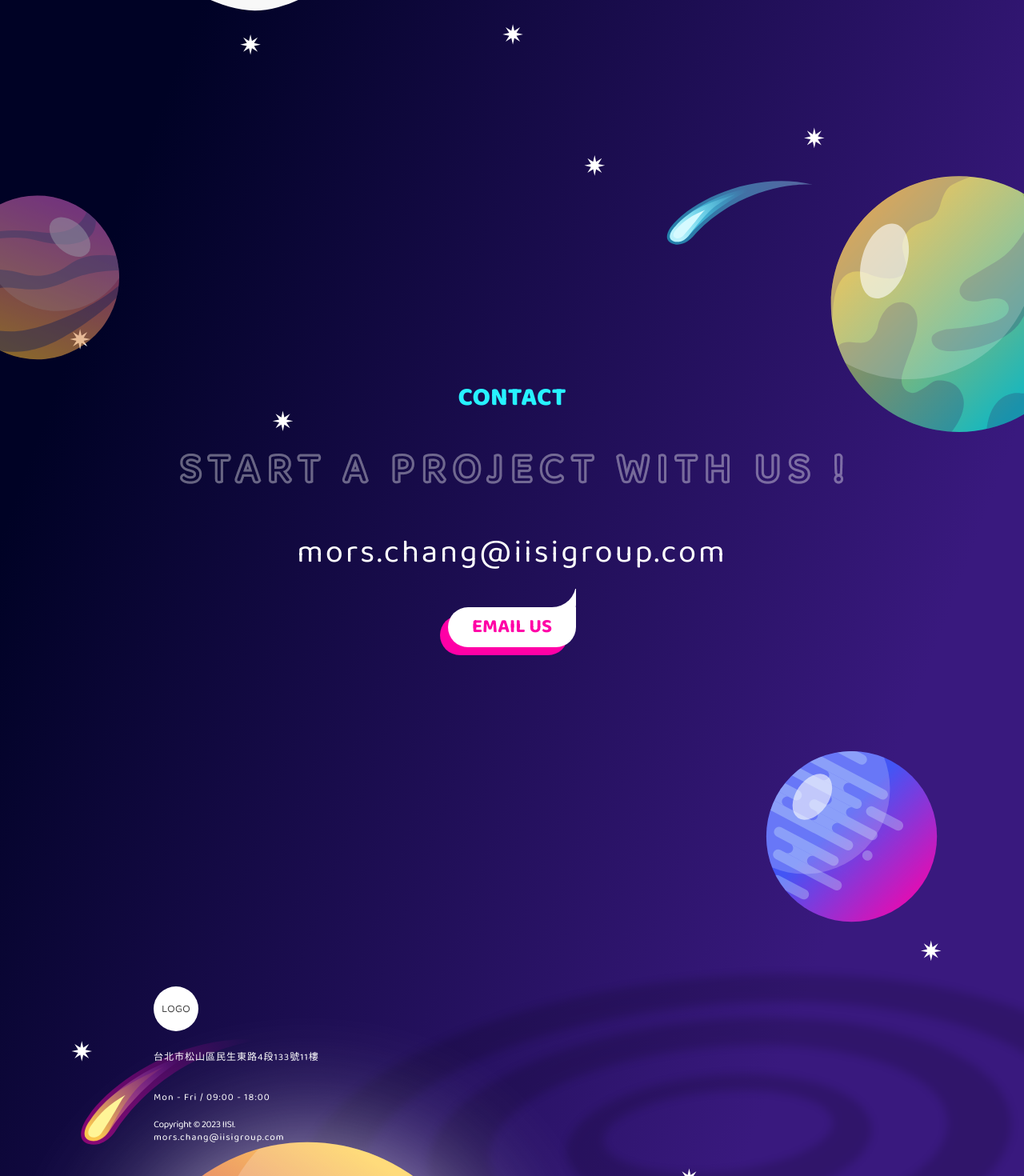
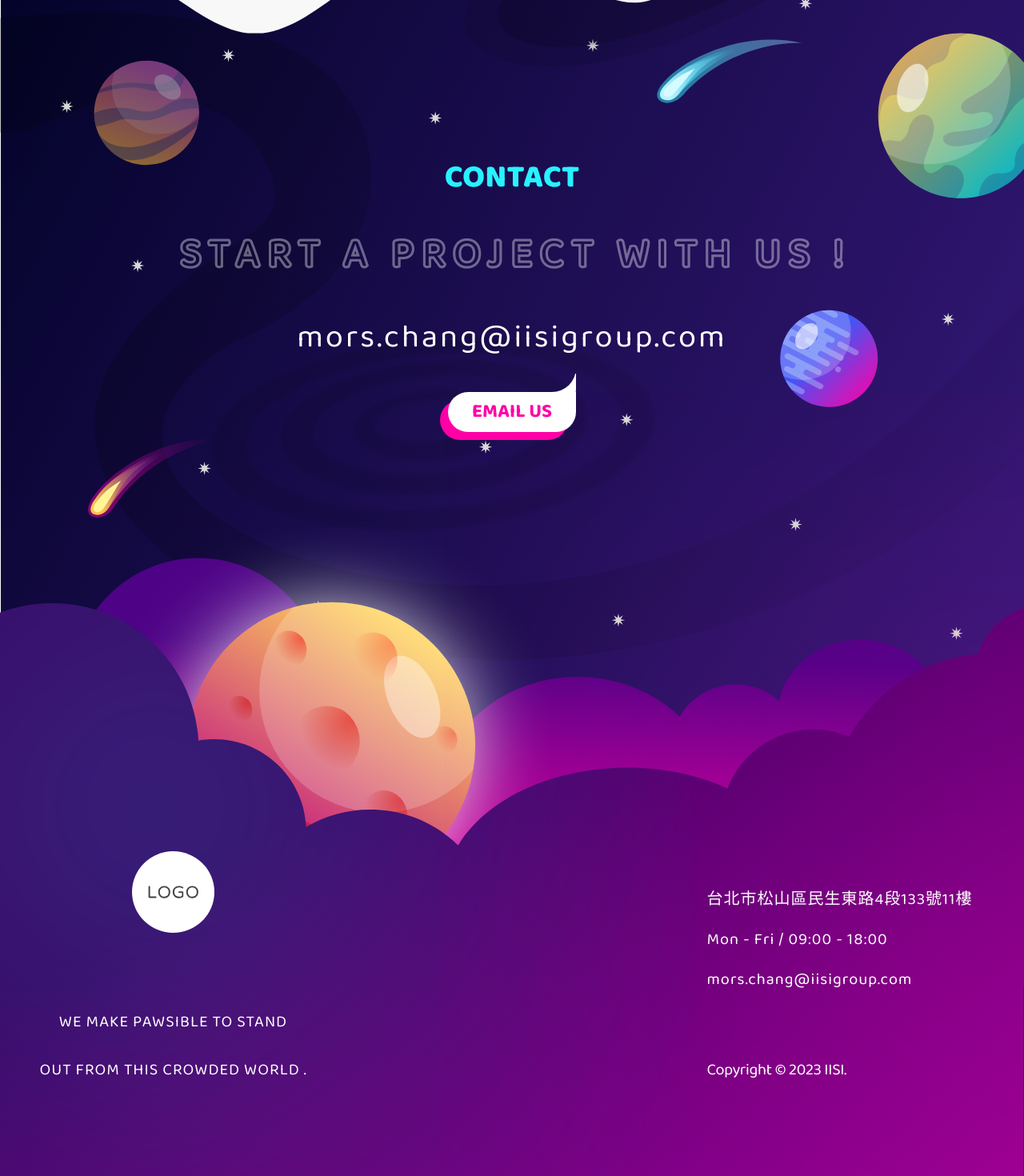
Before and after one commit to creativeplanets/homepage, a Next.js app: page / in a window 1280 px wide. Shown: the part 6063-7533 px from the top of the page at 80% size. Built offline with nearby package versions, Linux system fonts and the light colour scheme; a web font is replaced by a local one.

Commit message:
footer breakpoint

```diff
--- a/src/styles/pages/Homepage/Footer.module.scss
+++ b/src/styles/pages/Homepage/Footer.module.scss
@@ -5,7 +5,7 @@ $assetPath: '../../../assets/';
 }
 
 .footerHeight {
-  @apply h-[278vw] max-h-[1250px] sm:h-[208vw] sm:max-h-[1625px] md:h-[123vw] md:max-h-[1948px] lg:h-[135vw] lg:max-h-[2400px] xl:max-h-[124vw];
+  @apply h-[278vw] sm:h-[208vw] md:h-[123vw] lg:h-[135vw];
 }
 
 .image {
@@ -18,11 +18,11 @@ $assetPath: '../../../assets/';
 }
 
 .sky_sm {
-  @apply bg-[url('#{$assetPath}/header/sky_sm.svg')];
+  @apply sm:bg-[url('#{$assetPath}/header/sky_sm.svg')];
 }
 
 .sky_md {
-  @apply lg:bg-[url('#{$assetPath}/header/sky_md.svg')];
+  @apply md:bg-[url('#{$assetPath}/header/sky_md.svg')];
 }
 
 .sky_lg {
@@ -30,7 +30,7 @@ $assetPath: '../../../assets/';
 }
 
 .sky_2xl {
-  @apply lg:bg-[url('#{$assetPath}/header/sky_xl.svg')];
+  @apply xl:bg-[url('#{$assetPath}/header/sky_xl.svg')];
 }
 
 .sky {
@@ -45,45 +45,53 @@ $assetPath: '../../../assets/';
 }
 
 .items_sm {
-  @apply bg-[url('#{$assetPath}/footer/items_sm.svg')];
+  @apply sm:bg-[url('#{$assetPath}/footer/items_sm.svg')];
 }
 
 .items_md {
-  @apply lg:bg-[url('#{$assetPath}/footer/items_md.svg')];
+  @apply md:bg-[url('#{$assetPath}/footer/items_md.svg')];
 }
 
 .items_lg {
   @apply lg:bg-[url('#{$assetPath}/footer/items_lg.svg')];
 }
 
-.items_2xl {
-  @apply lg:bg-[url('#{$assetPath}/footer/items_2xl.svg')];
+.items_xl {
+  @apply xl:bg-[url('#{$assetPath}/footer/items_xl.svg')];
 }
 
 .items {
-  @apply footerHeight image items_xs items_sm items_md items_lg items_2xl absolute top-0;
+  @apply footerHeight image items_xs items_sm items_md items_lg items_xl absolute top-0;
 }
 /*#endregion*/
 
 /*#region contact*/
 .contact_xs {
-  @apply top-[55vw];
+  @apply top-[56vw];
 }
 
 .contact_sm {
-  @apply sm:top-[45vw];
+  @apply sm:top-[38vw];
+}
+
+.contact_md {
+  @apply md:top-[23vw];
 }
 
 .contact_lg {
-  @apply lg:top-[35vw];
+  @apply lg:top-[31vw];
+}
+
+.contact_xl {
+  @apply xl:top-[34vw];
 }
 
 .contact {
-  @apply contact_xs contact_sm  contact_lg  absolute right-0 left-0 mx-auto h-[36rem] w-[87vw] text-center;
+  @apply contact_xs contact_sm contact_md contact_lg contact_xl absolute right-0 left-0 mx-auto h-[36rem] w-[87vw] text-center;
 }
 /*#endregion*/
 
-/*#region contact*/
+/*#region contact_title*/
 .contact__title_xs {
   @apply text-[24px] leading-[38px];
 }
@@ -92,16 +100,16 @@ $assetPath: '../../../assets/';
   @apply sm:text-[32px] sm:leading-[51px];
 }
 
-.contact__title_lg {
-  @apply lg:text-[40px] lg:leading-[64px];
+.contact__title_md {
+  @apply md:text-[40px] md:leading-[64px];
 }
 
-.contact__title_2xl {
-  @apply 2xl:text-[56px] 2xl:leading-[90px];
+.contact__title_xl {
+  @apply xl:text-[56px] xl:leading-[90px];
 }
 
 .contact__title {
-  @apply contact__title_xs contact__title_sm contact__title_lg contact__title_2xl font-extrabold tracking-[0.005%] text-[#27F2FF];
+  @apply contact__title_xs contact__title_sm contact__title_md contact__title_xl font-extrabold tracking-[0.005%] text-[#27F2FF];
 }
 /*#endregion*/
 
@@ -111,7 +119,7 @@ $assetPath: '../../../assets/';
 }
 
 .contact__caption_sm {
-  @apply sm:mb-[42px] sm:mt-[44px];
+  @apply sm:mb-[42.8px] sm:mt-[44.5px];
 }
 
 .contact__caption_md {
@@ -119,15 +127,15 @@ $assetPath: '../../../assets/';
 }
 
 .contact__caption_lg {
-  @apply lg:mb-[80px] lg:mt-[80px];
+  @apply lg:my-[80px];
 }
 
-.contact__caption_2xl {
-  @apply 2xl:my-[102px];
+.contact__caption_xl {
+  @apply xl:my-[102px];
 }
 
 .contact__caption {
-  @apply contact__caption_xs contact__caption_sm contact__caption_md contact__caption_lg contact__caption_2xl mx-auto bg-contain opacity-50;
+  @apply contact__caption_xs contact__caption_sm contact__caption_md contact__caption_lg contact__caption_xl mx-auto bg-contain opacity-50;
   background-image: url('#{$assetPath}/footer/hollowText.png');
 }
 /*#endregion*/
@@ -137,23 +145,23 @@ $assetPath: '../../../assets/';
 }
 
 .about {
-  @apply absolute bottom-[45px] left-0 right-0 mx-auto h-[192px] w-[70vw] text-white lg:bottom-[103.5px] lg:h-[303px] lg:w-[1237px];
+  @apply absolute bottom-[45px] left-0 right-0 mx-auto h-[192px] w-[70vw] text-white md:bottom-[103.5px] md:h-[303px] md:w-[1237px];
 }
 
 .about__leftDiv {
-  @apply relative h-[56px] text-center lg:inline-block lg:h-[303px] lg:w-[390px];
+  @apply relative h-[56px] text-center md:inline-block md:h-[303px] md:w-[390px];
 }
 
 .about__logo {
-  @apply absolute left-0 top-0 w-[56px] lg:relative lg:mx-auto lg:w-[8vw];
+  @apply absolute left-0 top-0 w-[56px] md:relative md:mx-auto md:w-[8vw];
 }
 
 .about__slogan {
-  @apply absolute bottom-0 left-0 right-0 hidden text-[20px] leading-[60px] tracking-[1px] lg:block;
+  @apply absolute bottom-0 left-0 right-0 hidden text-[20px] leading-[60px] tracking-[1px] md:block;
 }
 
 .about__rightDiv {
-  @apply relative right-0 bottom-0 mt-[20px] inline-block h-[112px] w-[375px] text-[12px] lg:absolute lg:h-[255px] lg:text-[20px];
+  @apply relative right-0 bottom-0 mt-[20px] inline-block h-[112px] w-[375px] text-[12px] md:absolute md:h-[255px] md:text-[20px];
 }
 
 .about__info {
@@ -161,5 +169,5 @@ $assetPath: '../../../assets/';
 }
 
 .about__copyright {
-  @apply absolute bottom-0 mt-[7px] leading-[30px] tracking-[-0.33px] lg:mt-[60px] lg:leading-[60px];
+  @apply absolute bottom-0 mt-[7px] leading-[30px] tracking-[-0.33px] md:mt-[60px] md:leading-[60px];
 }
```
Also changed, not shown: src/assets/footer/items_xl.svg (renamed from src/assets/footer/items_2xl.svg).
